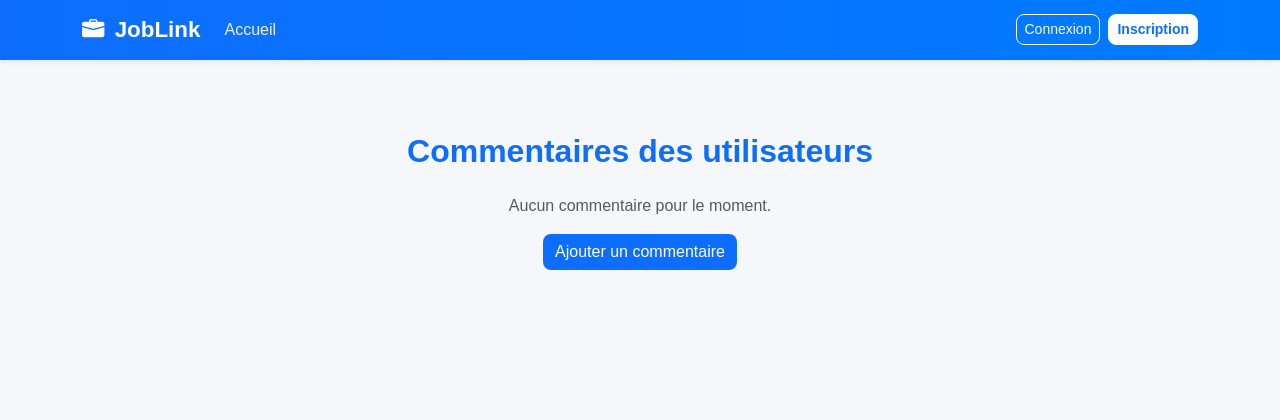
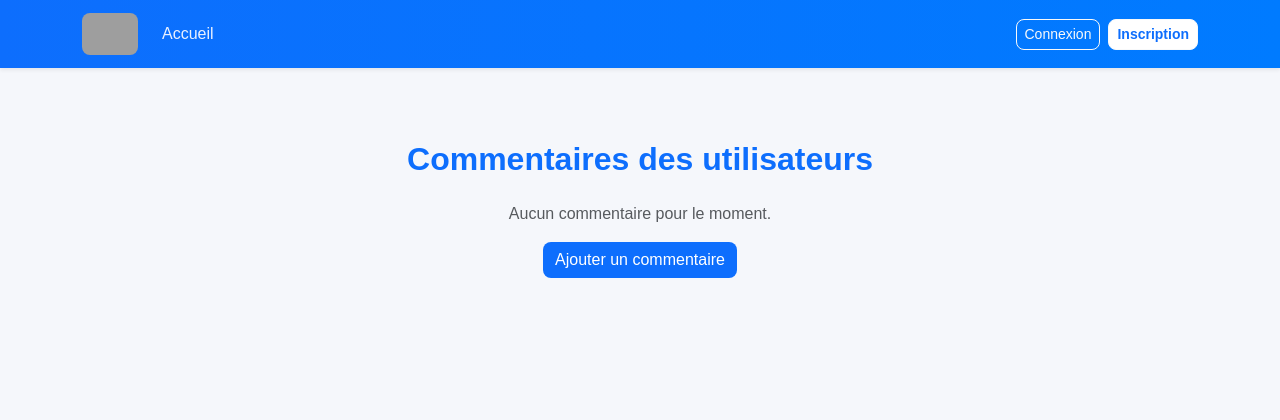
Before and after one commit to ngoloprojet46-collab/joblink, a Django app: page /avis/ in a window 1280 px wide. Shown: the top 420 px of the page. Run offline with Django 4.2, Linux system fonts and the light colour scheme; data comes from the database, SQL or seed files in the repository; grey boxes are pictures that could not be loaded.

Commit message:
Ajouter toutes les modifications avant de pousser sur Render

```diff
--- a/core/templates/base.html
+++ b/core/templates/base.html
@@ -126,8 +126,10 @@
     <!-- 🌐 Barre de navigation -->
     <nav class="navbar navbar-expand-lg navbar-dark shadow-sm">
         <div class="container">
-            <a class="navbar-brand fw-bold" href="{% url 'home' %}">
-                <i class="bi bi-briefcase-fill me-1"></i> JobLink
+           <a class="navbar-brand fw-bold d-flex align-items-center" href="{% url 'home' %}">
+                <img src="https://res.cloudinary.com/dxndciemg/image/upload/v1764555602/c721626a-fccc-43ed-9791-b79d6451cf12.png"
+                    alt="JobLink Logo"
+                    style="height: 42px; width: auto; border-radius: 8px;">
             </a>
 
             <button class="navbar-toggler" type="button" data-bs-toggle="collapse" data-bs-target="#navbarNav">
```
